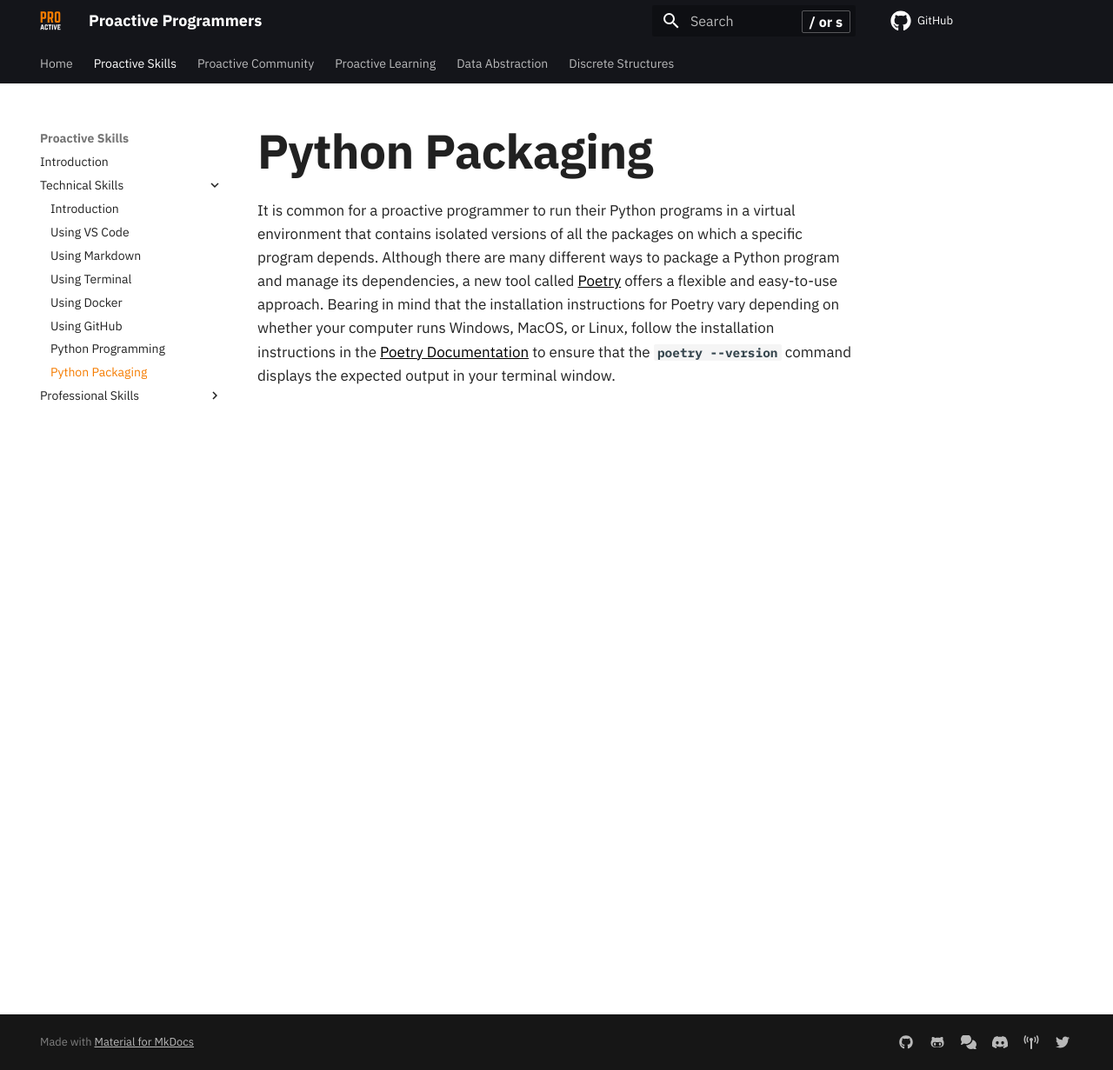
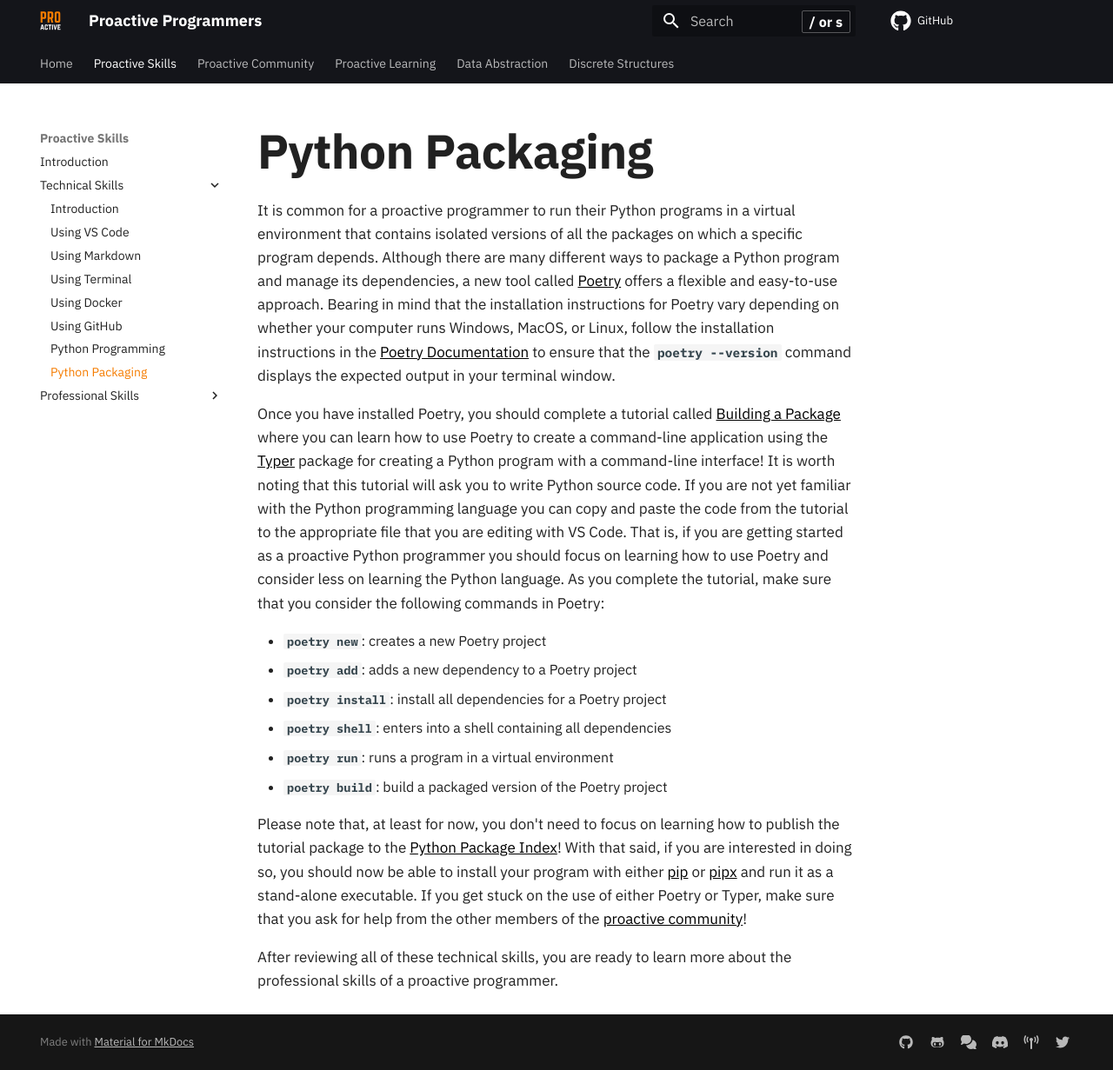
Before and after one commit to ProactiveProgrammers/www.proactiveprogrammers.com, an MkDocs documentation site: the page built from docs/proactive-skills/technical-skills/python-packages.md, in a window 1280 px wide and 1231 px high. Shown: the whole window at 87% size. Built offline with MkDocs 1.6.1 and Material for MkDocs 9.7.7, drawn with Linux system fonts in a browser that asks for light colours; comment, search, counter and statistics services are not loaded.

Commit message:
feat: Add rough draft of all content in the python-packages.

```diff
--- a/docs/proactive-skills/technical-skills/python-packages.md
+++ b/docs/proactive-skills/technical-skills/python-packages.md
@@ -10,3 +10,35 @@ whether your computer runs Windows, MacOS, or Linux, follow the installation
 instructions in the [Poetry Documentation](https://python-poetry.org/docs/) to
 ensure that the `poetry --version` command displays the expected output in your
 terminal window.
+
+Once you have installed Poetry, you should complete a tutorial called [Building
+a Package](https://typer.tiangolo.com/tutorial/package/) where you can learn how
+to use Poetry to create a command-line application using the
+[Typer](https://typer.tiangolo.com/) package for creating a Python program with
+a command-line interface! It is worth noting that this tutorial will ask you to
+write Python source code. If you are not yet familiar with the Python
+programming language you can copy and paste the code from the tutorial to the
+appropriate file that you are editing with VS Code. That is, if you are getting
+started as a proactive Python programmer you should focus on learning how to use
+Poetry and consider less on learning the Python language. As you complete the
+tutorial, make sure that you consider the following commands in Poetry:
+
+* `poetry new`: creates a new Poetry project
+* `poetry add`: adds a new dependency to a Poetry project
+* `poetry install`: install all dependencies for a Poetry project
+* `poetry shell`: enters into a shell containing all dependencies
+* `poetry run`: runs a program in a virtual environment
+* `poetry build`: build a packaged version of the Poetry project
+
+Please note that, at least for now, you don't need to focus on learning how to
+publish the tutorial package to the [Python Package Index](https://pypi.org/)!
+With that said, if you are interested in doing so, you should now be able to
+install your program with either
+[pip](https://docs.python.org/3/installing/index.html) or
+[pipx](https://github.com/pypa/pipx) and run it as a stand-alone executable. If
+you get stuck on the use of either Poetry or Typer, make sure that you ask for
+help from the other members of the [proactive
+community](/proactive-community/community-connections/)!
+
+After reviewing all of these technical skills, you are ready to learn more about
+the professional skills of a proactive programmer.
```
